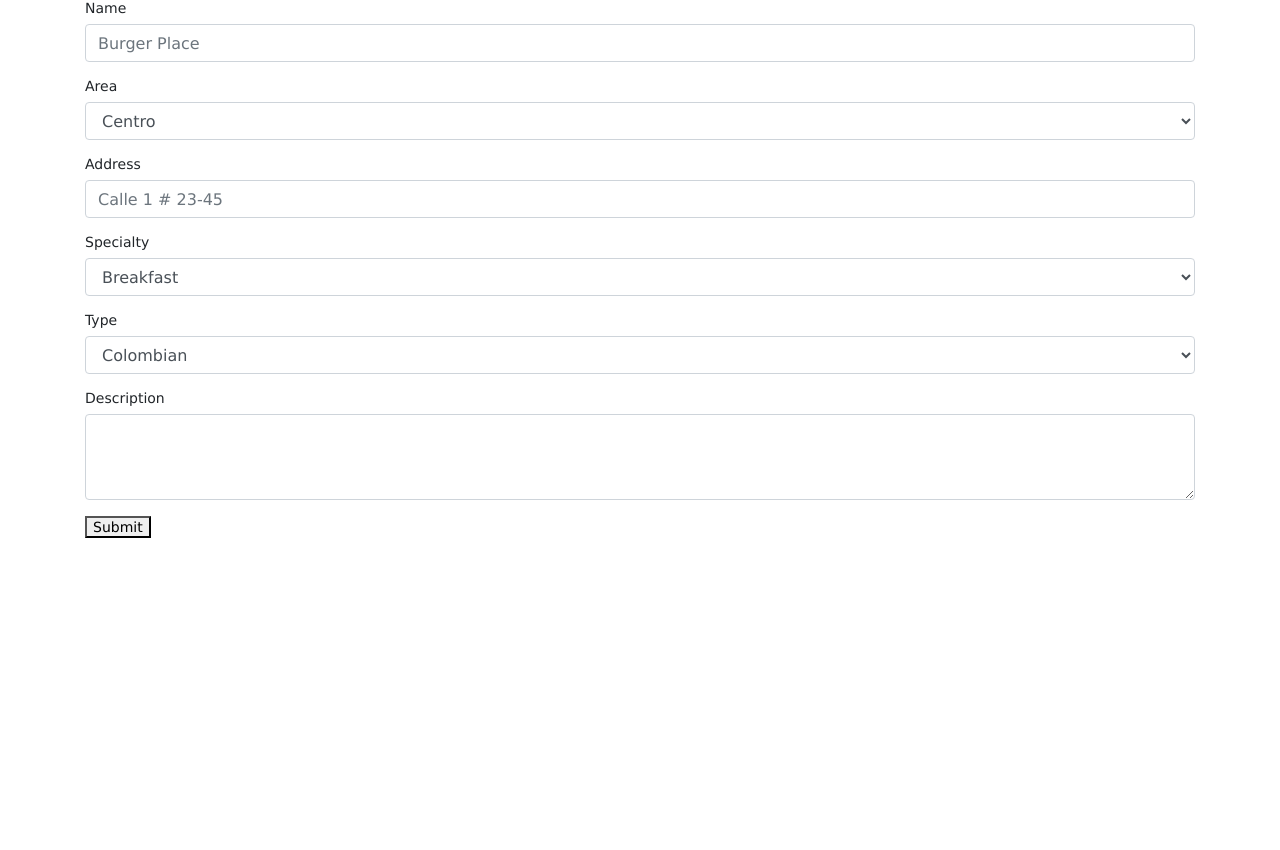
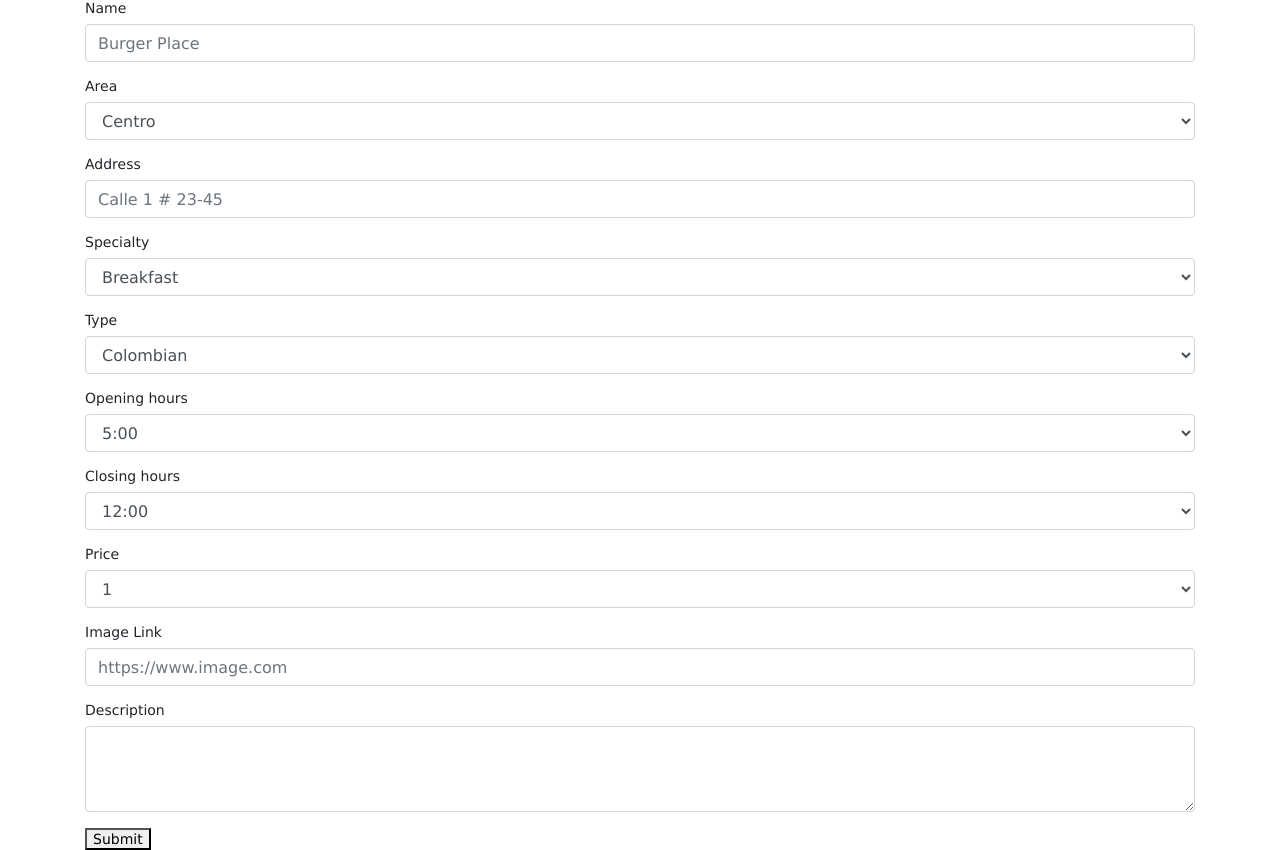
Before and after one commit to ValentinaChaconBuitrago/Search_Restaurants, a website: page public/auth.html in a window 1280 px wide. Before the commit the page ends 800 px from the top, so only its background shows below. Drawn offline with nearby package versions, Linux system fonts and the light colour scheme; no server answers.

Commit message:
add ready

```diff
--- a/public/auth.html
+++ b/public/auth.html
@@ -16,7 +16,7 @@
     <meta name="description" content="Restaurant search application" />
 
     <!-- page title -->
-    <title>Restaurants</title>
+    <title>Add a restaurant</title>
 
     <!-- bootstrap CSS -->
     <link
@@ -80,17 +80,81 @@
             <option>Healthy</option>
           </select>
         </div>
-
+        <div class="form-group">
+          <label for="openinghours">Opening hours</label>
+          <select class="form-control" id="openinghours">
+            <option> 5:00 </option>
+            <option> 6:00 </option>
+            <option> 7:00 </option>
+            <option> 8:00 </option>
+            <option> 9:00 </option>
+            <option> 10:00 </option>
+            <option> 11:00 </option>
+            <option> 12:00 </option>
+            <option> 13:00 </option>
+            <option> 14:00 </option>
+            <option> 15:00 </option>
+            <option> 16:00 </option>
+            <option> 17:00 </option>
+            <option> 18:00 </option>
+            <option> 19:00 </option>
+            <option> 20:00 </option>
+            <option> 21:00 </option>
+          </select>
+        </div>
+        <div class="form-group">
+          <label for="closinghours">Closing hours</label>
+          <select class="form-control" id="closinghours">
+            <option> 12:00 </option>
+            <option> 13:00 </option>
+            <option> 14:00 </option>
+            <option> 15:00 </option>
+            <option> 16:00 </option>
+            <option> 17:00 </option>
+            <option> 18:00 </option>
+            <option> 19:00 </option>
+            <option> 20:00 </option>
+            <option> 21:00 </option>
+            <option> 22:00 </option>
+            <option> 23:00 </option>
+            <option> 00:00 </option>
+            <option> 01:00 </option>
+            <option> 02:00 </option>
+            <option> 03:00 </option>
+            <option> 04:00 </option>
+          </select>
+        </div>
+        <div class="form-group">
+          <label for="price">Price</label>
+          <select class="form-control" id="price">
+            <option> 1 </option>
+            <option> 2 </option>
+            <option> 3 </option>
+            <option> 4 </option>
+            <option> 5 </option>
+          </select>
+        </div>
+        <div class="form-group">
+          <label for="image">Image Link</label>
+          <input
+            type="text"
+            class="form-control"
+            id="image"
+            placeholder="https://www.image.com"
+          />
+        </div>
         <div class="form-group">
           <label for="description">Description</label>
           <textarea class="form-control" id="description" rows="3"></textarea>
         </div>
       </form>
       <a href="index.html">
-        <button>
+        <button onclick="createRestaurant()">
           Submit
         </button>
       </a>
     </div>
+    <!-- custom JS scripts -->
+    <script src="javascripts/main.js"></script>
   </body>
 </html>
--- a/public/javascripts/main.js
+++ b/public/javascripts/main.js
@@ -161,7 +161,37 @@ function healthy(param) {
   healthyp = $(param).is(":checked");
   filtering();
 }
-
+function createRestaurant() {
+  console.log("llegue");
+  console.log("element", document.getElementById("name").value);
+  let name = document.getElementById("name").value;
+  let area = document.getElementById("area").value;
+  let address = document.getElementById("address").value;
+  let openinghours = document.getElementById("openinghours").value;
+  let closinghours = document.getElementById("closinghours").value;
+  let type = document.getElementById("type").value;
+  let specialty = document.getElementById("specialty").value;
+  let rating = 4;
+  let price = document.getElementById("price").value;
+  let image = document.getElementById("image").value;
+  let description = document.getElementById("description").value;
+  var restaurant = JSON.stringify({
+    name: name,
+    area: area,
+    address: address,
+    openinghours: openinghours,
+    closinghours: closinghours,
+    type: type,
+    specialty: specialty,
+    rating: rating,
+    price: price,
+    image: image,
+    description: description
+  });
+  console.log("va por el add");
+  console.log(restaurant);
+  addRestaurant(restaurant);
+}
 let filtering = () => {
   document.getElementById("list").innerHTML = "";
   const target = document.getElementById("list");
@@ -287,12 +317,15 @@ function vale(obj) {
 function addRestaurant(restaurant) {
   fetch("./restaurant", {
     method: "POST", // or 'PUT'
-    body: JSON.stringify(restaurant), // data can be `string` or {object}!
+    body: restaurant, // data can be `string` or {object}!
     headers: {
       "Content-Type": "application/json"
     }
   })
     .then(res => res.json())
     .catch(error => console.error("Error:", error))
-    .then(response => console.log("Success:", response));
+    .then(response => {
+      console.log("Success:", response);
+      filtering();
+    });
 }
```
